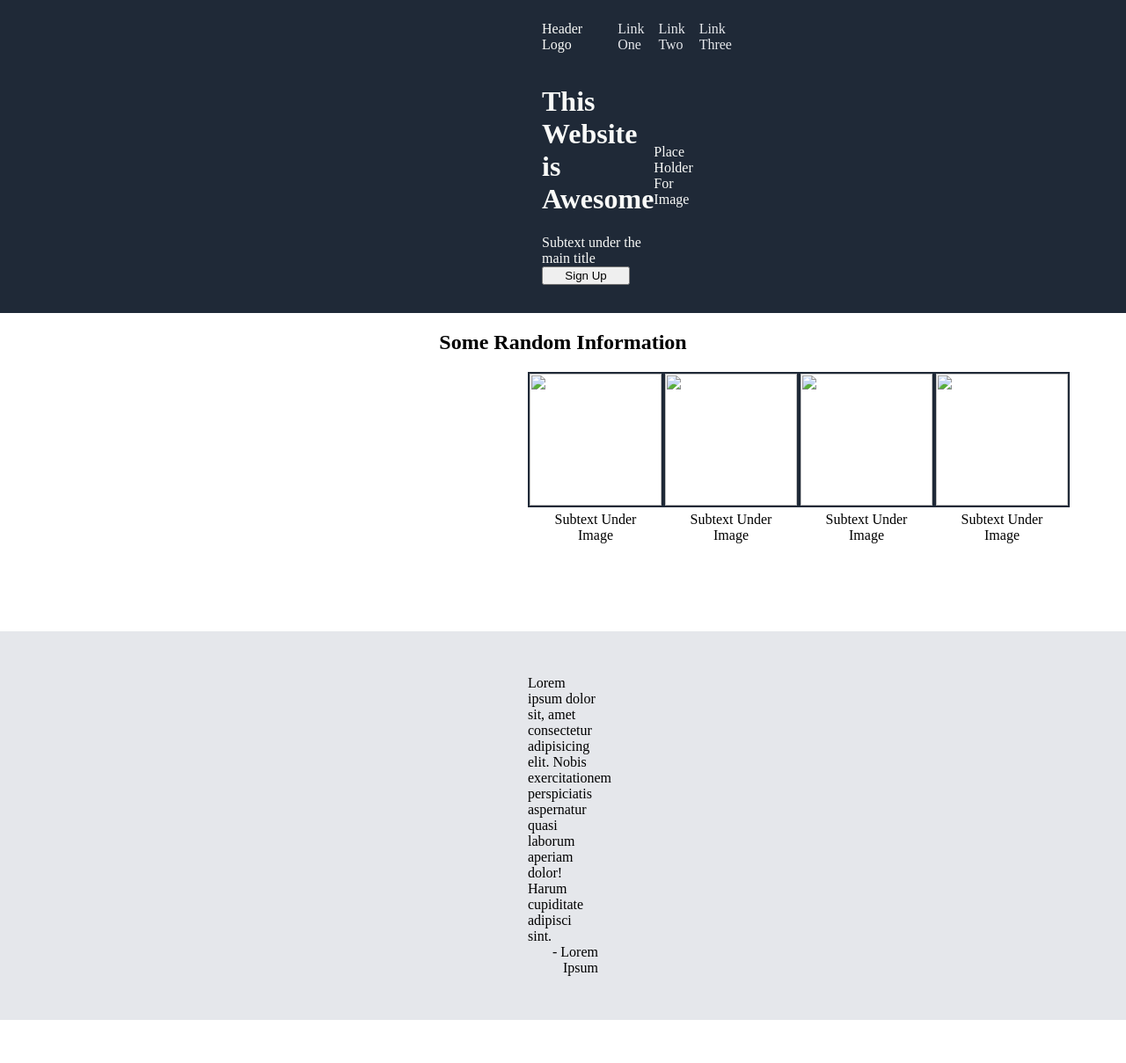
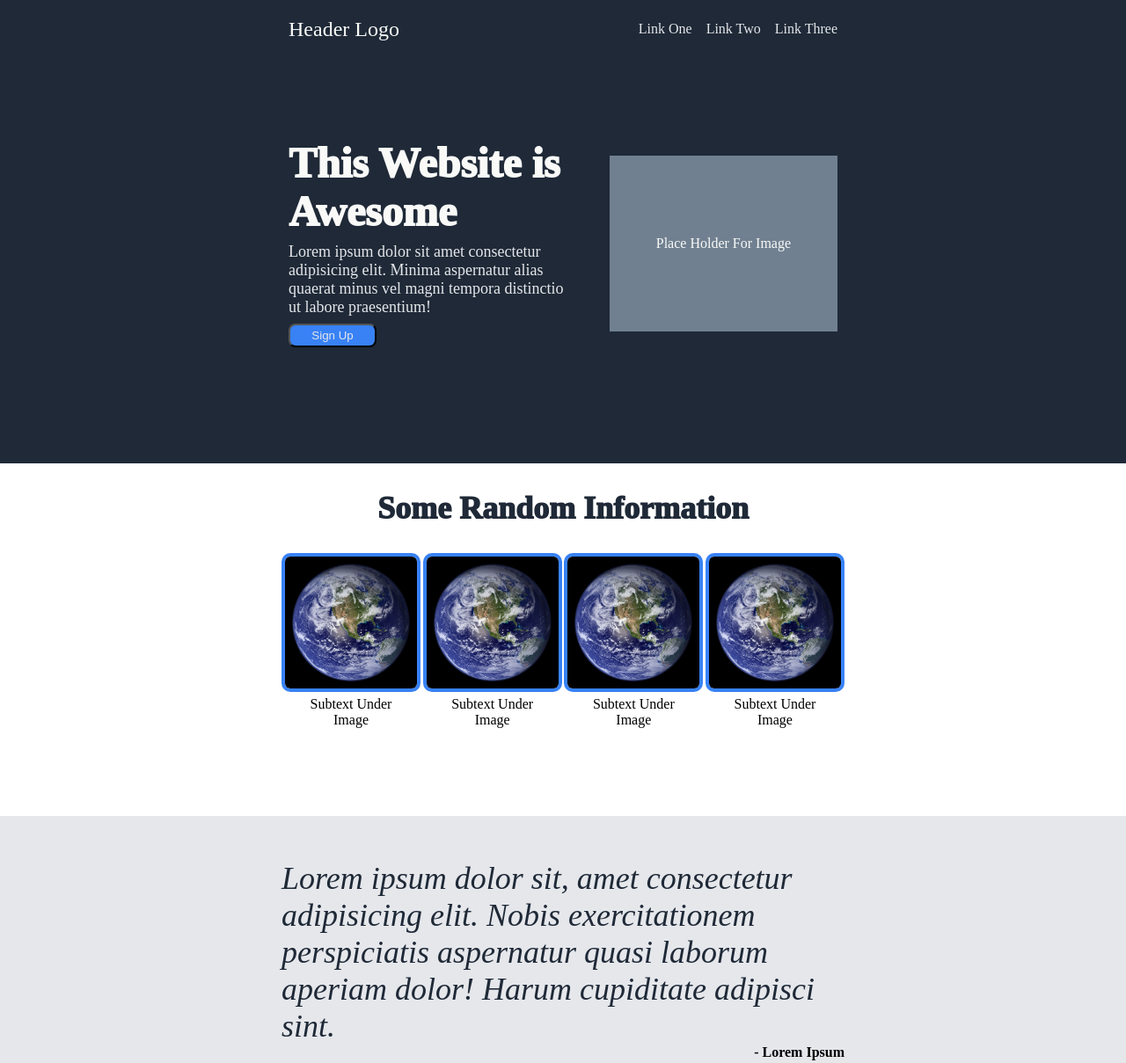
Before and after one commit to ErselEngin/Odin-Landing-Page, a plain HTML site: page index.html in a window 1280 px wide. Shown: the top 1209 px of the page at 88% size. Drawn offline with Linux system fonts and the light colour scheme.

Commit message:
Add Styling
Added some styling based on the provided images from Odin Project.

```diff
--- a/index.html
+++ b/index.html
@@ -11,7 +11,7 @@
 <body>
     <div class="header">
         <div class="navbar">
-            <a>Header Logo</a>
+            <a href="#">Header Logo</a>
             <ul>
                 <li>Link One</li>
                 <li>Link Two</li>
@@ -21,7 +21,7 @@
         <div class="headerContent">
             <div class="headerContentLeft">
                 <h1>This Website is Awesome</h1>
-                    <p>Subtext under the main title</p>
+                    <p>Lorem ipsum dolor sit amet consectetur adipisicing elit. Minima aspernatur alias quaerat minus vel magni tempora distinctio ut labore praesentium!</p>
                     <button> Sign Up</button>
             </div>
             <div class="headerContentRight">
@@ -33,10 +33,10 @@
         <div class="topContent">
             <h2>Some Random Information</h2>
             <div class="cards">
-                <div class="card"><img src="" alt=""><p>Subtext Under Image</p></div>
-                <div class="card"><img src="" alt=""><p>Subtext Under Image</p></div>
-                <div class="card"><img src="" alt=""><p>Subtext Under Image</p></div>
-                <div class="card"><img src="" alt=""><p>Subtext Under Image</p></div>
+                <div class="card"><img src="./images/pexels-pixabay-87651.jpg" alt="An image of the Earth"><p>Subtext Under Image</p></div>
+                <div class="card"><img src="./images/pexels-pixabay-87651.jpg" alt="An image of the Earth"><p>Subtext Under Image</p></div>
+                <div class="card"><img src="./images/pexels-pixabay-87651.jpg" alt="An image of the Earth"><p>Subtext Under Image</p></div>
+                <div class="card"><img src="./images/pexels-pixabay-87651.jpg" alt="An image of the Earth"><p>Subtext Under Image</p></div>
 
             </div>
         </div>
--- a/style.css
+++ b/style.css
@@ -8,7 +8,6 @@ body{
     background-color: #1F2937;
     display: flex;
     flex-direction: column;
-    color: #F9FAF8;
     padding: 8px 16px 32px ;
 }
 
@@ -16,8 +15,15 @@ body{
     display: flex;
     justify-content: space-between;
     align-items: center;
-    margin: 0 600px;
+    margin-left: 25%;
+    margin-right: 25%;
+    margin-bottom: 100px;
+}
 
+.navbar a{
+    text-decoration: none;
+    font-size: 24px;
+    color: #F9FAF8;
 }
 
 .header ul{
@@ -30,22 +36,50 @@ body{
 .headerContent{
     display: flex;
     justify-content: space-between;
-    margin: 0 600px;
+    align-items: center;
+    gap: 50px;
+    margin-left: 25%;
+    margin-right: 25%;
+    margin-bottom: 100px;
 }
 
 .headerContentLeft{
     display: flex;
     flex-direction: column;
+    gap: 8px;
+    max-width: 400px;
+    flex-shrink: 2;
+}
+
+.headerContentLeft h1{
+    font-size: 48px;
+    font-weight: 1000;
+    color: #F9FAF8;
+    margin: 0;
+}
+
+.headerContentLeft p{
+    font-size: 18px;
+    color: #E5E7EB;
 }
 
 .headerContentLeft button{
     max-width: 100px;
+    padding: 4px;
+    background-color: #3882f6;
+    color: #E5E7EB;
+    border-radius: 8px;
 }
 
 .headerContentRight{
     display: flex;
     justify-content: center;
     align-items: center;
+    background-color: slategray;
+    color: #F9FAF8;
+    width: 400px;
+    height: 200px;
+    flex-shrink: 1;
 }
 
 .mainContent{
@@ -55,10 +89,19 @@ body{
     gap: 100px;
 }
 
+.topContent{
+    margin-left: 25%;
+    margin-right: 25%;
+}
+
+.topContent h2{
+    font-size: 36px;
+    font-weight: 1000;
+    color: #1F2937;
+}
 .cards{
     display: flex;
     justify-content: space-between;
-    margin: 0 600px;
 }
 
 .card{
@@ -69,7 +112,8 @@ body{
 .card img{
     width: 150px;
     height: 150px;
-    border: #1F2937 2px solid;
+    border: #3882f6 4px solid;
+    border-radius: 10px;
 }
 
 .card p{
@@ -87,20 +131,28 @@ body{
 }
 
 .quote{
-    margin: 0 600px;
+    font-size: 36px;
+    font-style: italic;
+    color: #1F2937;
+    margin-left: 25%;
+    margin-right: 25%;
 }
 
 .quoteAuthor{
+    font-weight: 700;
     text-align: right;
-    margin: 0 600px;
+    margin-left: 25%;
+    margin-right: 25%;
 }
 
 .sign-up-banner{
     display: flex;
     justify-content: space-evenly;
     align-items: center;
-    margin: 0 500px;
+    margin-left: 25%;
+    margin-right: 25%;
     background-color: #3882f6;
+    min-width: 600px;
 }
 
 .bannerText{
@@ -116,6 +168,11 @@ body{
 
 .sign-up-banner button{
     width: 100px;
+    background-color: transparent;
+    color: #E5E7EB;
+    border-radius: 5px;
+    border-color: #F9FAF8;
+    padding: 4px;
 }
 
 .footer{
```
Also changed, not shown: images/pexels-pixabay-87651.jpg (added).
